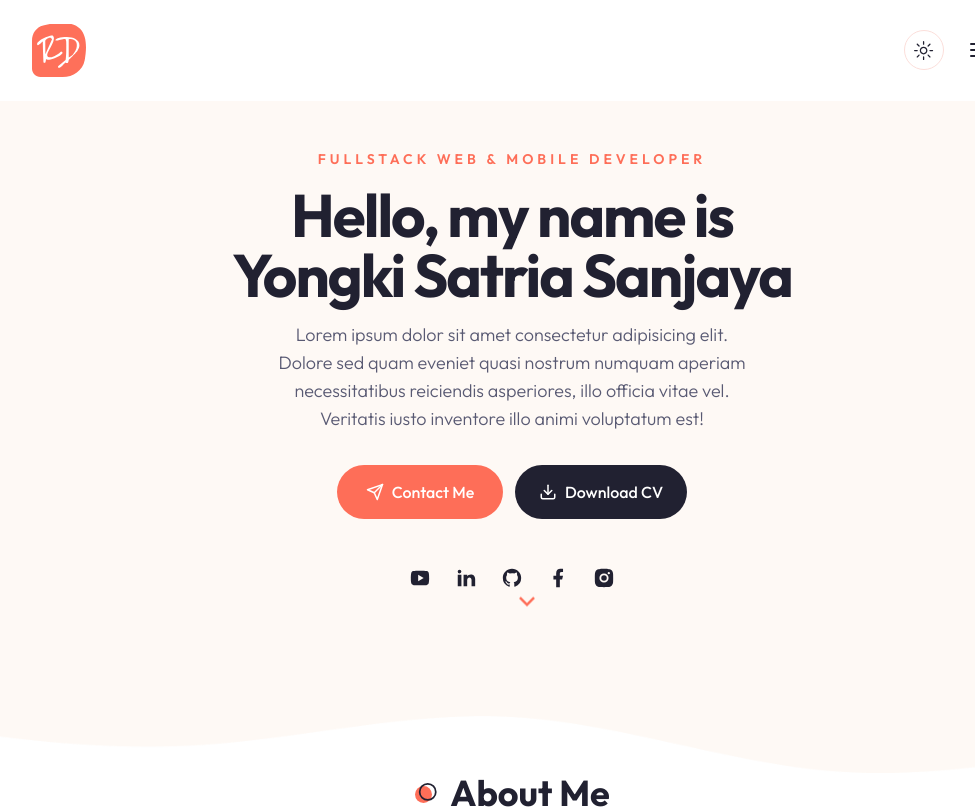
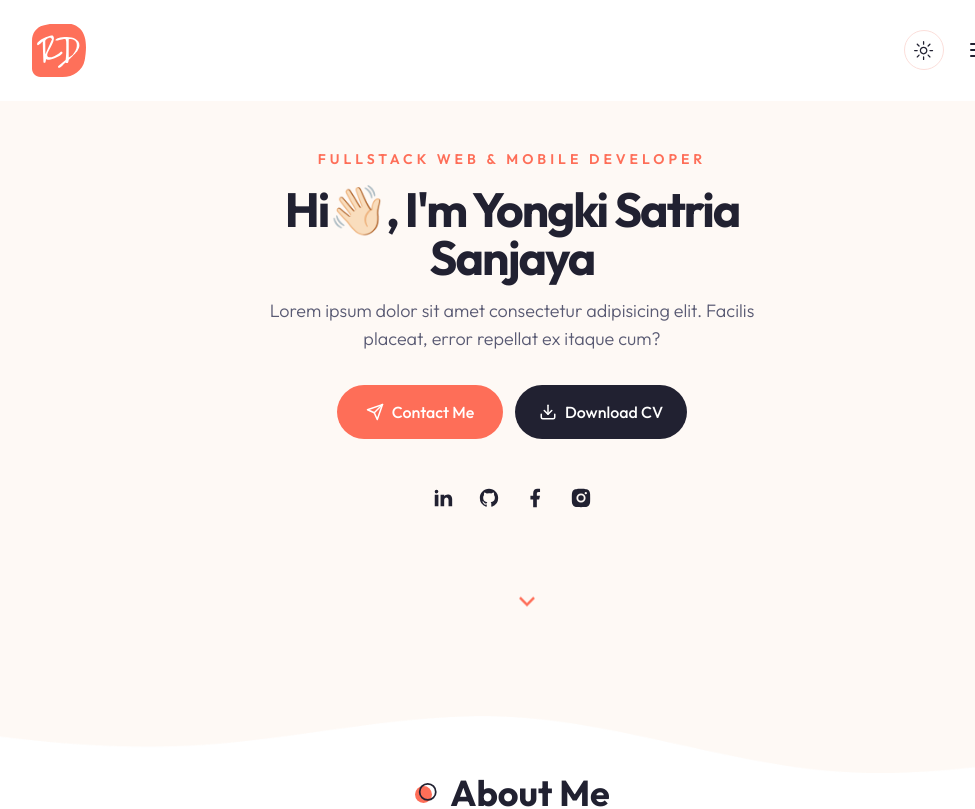
Before and after one commit to yongkisatrias/yongki-portfolio, a Next.js app: page / in a window 1280 px wide. Shown: the top 809 px of the page, without its empty margins (128-1103 px from the left). Built offline with nearby package versions, Linux system fonts and the light colour scheme.

Commit message:
[UPDATE] Update hero section

```diff
--- a/app/globals.css
+++ b/app/globals.css
@@ -63,7 +63,7 @@
 }
 
 .h1 {
-  @apply text-6xl xl:text-[72px] xl:leading-[80px] tracking-[-2px] font-bold;
+  @apply text-5xl xl:text-[62px] xl:leading-[80px] tracking-[-2px] font-bold;
 }
 
 .h2 {
--- a/components/Hero.jsx
+++ b/components/Hero.jsx
@@ -24,12 +24,10 @@ const Hero = () => {
             <div className="text-sm uppercase font-semibold mb-4 text-primary tracking-[4px]">
               Fullstack Web & Mobile Developer
             </div>
-            <h1 className="h1 mb-4">Hello, my name is Yongki Satria Sanjaya</h1>
+            <h1 className="h1 mb-4">Hi👋🏻, I'm Yongki Satria Sanjaya</h1>
             <p className="subtitle max-w-[490px] mx-auto xl:mx-0">
-              Lorem ipsum dolor sit amet consectetur adipisicing elit. Dolore
-              sed quam eveniet quasi nostrum numquam aperiam necessitatibus
-              reiciendis asperiores, illo officia vitae vel. Veritatis iusto
-              inventore illo animi voluptatum est!
+              Lorem ipsum dolor sit amet consectetur adipisicing elit. Facilis
+              placeat, error repellat ex itaque cum?
             </p>
             {/* Buttons */}
             <div className="flex flex-col gap-y-3 md:flex-row gap-x-3 mx-auto xl:mx-0 mb-12">
@@ -61,18 +59,18 @@ const Hero = () => {
             <Badge
               containerStyles="absolute top-[80%] -left-[1rem]"
               icon={<RiTodoFill />}
-              endCountNum={6}
+              endCountNum={7}
               endCountText=""
               badgeText="Finished Projects"
             />
             {/* Badge 3 */}
-            <Badge
+            {/* <Badge
               containerStyles="absolute top-[55%] -right-8"
               icon={<RiTeamFill />}
               endCountNum={6}
               endCountText=""
               badgeText="Happy Clients"
-            />
+            /> */}
             <div className="bg-hero_shape2_light dark:bg-hero_shape2_dark w-[500px] h-[500px] bg-no-repeat absolute -top-1 -right-2"></div>
             <DevImg
               containerStyles="bg-hero_shape w-[510px] h-[462px] bg-no-repeat relative bg-bottom"
--- a/components/Socials.jsx
+++ b/components/Socials.jsx
@@ -11,24 +11,24 @@ import {
 import Link from "next/link";
 
 const icons = [
+  // {
+  //   path: "/",
+  //   name: <RiYoutubeFill />,
+  // },
   {
-    path: "/",
-    name: <RiYoutubeFill />,
-  },
-  {
-    path: "/",
+    path: "https://www.linkedin.com/in/yongkisatrias/",
     name: <RiLinkedinFill />,
   },
   {
-    path: "/",
+    path: "https://github.com/yongkisatrias",
     name: <RiGithubFill />,
   },
   {
-    path: "/",
+    path: "https://www.facebook.com/yongkisatrias/",
     name: <RiFacebookFill />,
   },
   {
-    path: "/",
+    path: "https://www.instagram.com/yongkisatrias/",
     name: <RiInstagramFill />,
   },
 ];
@@ -38,7 +38,7 @@ const Socials = ({ containerStyles, IconsStyles }) => {
     <div className={`${containerStyles}`}>
       {icons.map((icon, index) => {
         return (
-          <Link href={icon.path} key={index}>
+          <Link href={icon.path} target="_blank" key={index}>
             <div className={`${IconsStyles}`}>{icon.name}</div>
           </Link>
         );
```
